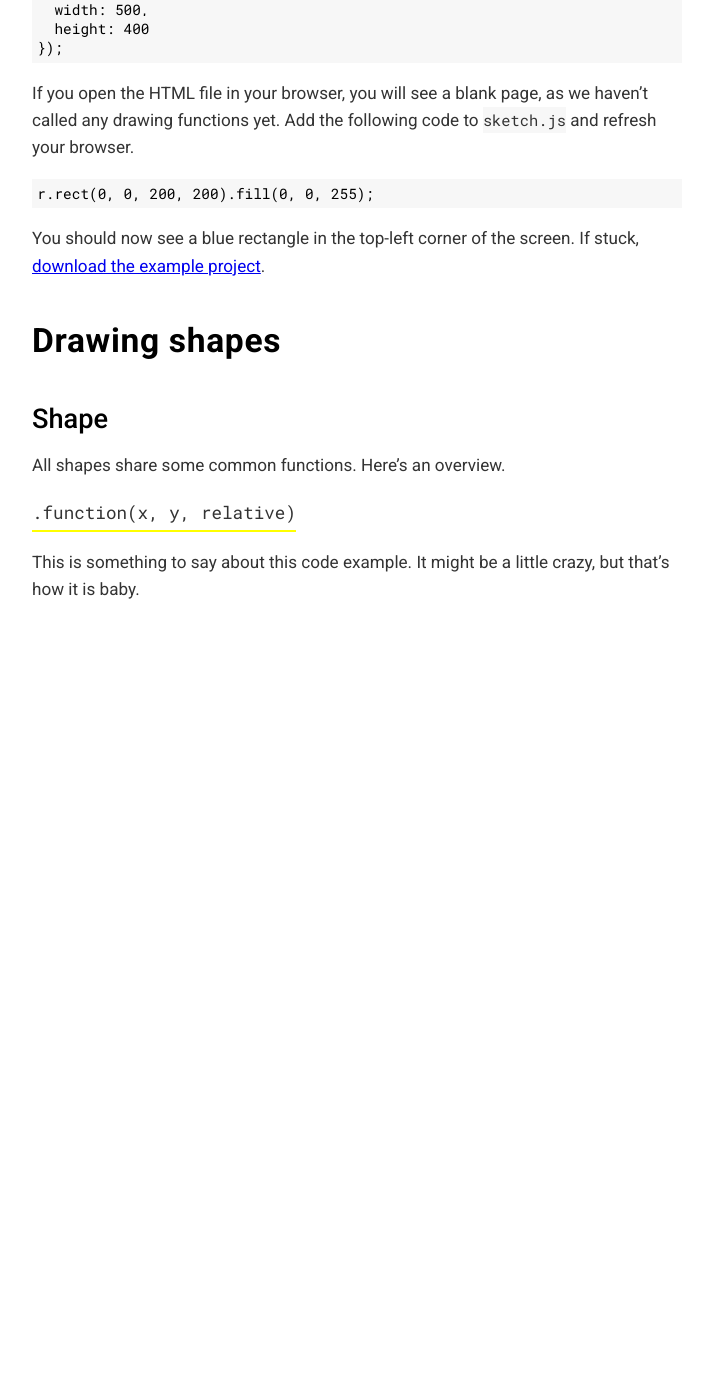
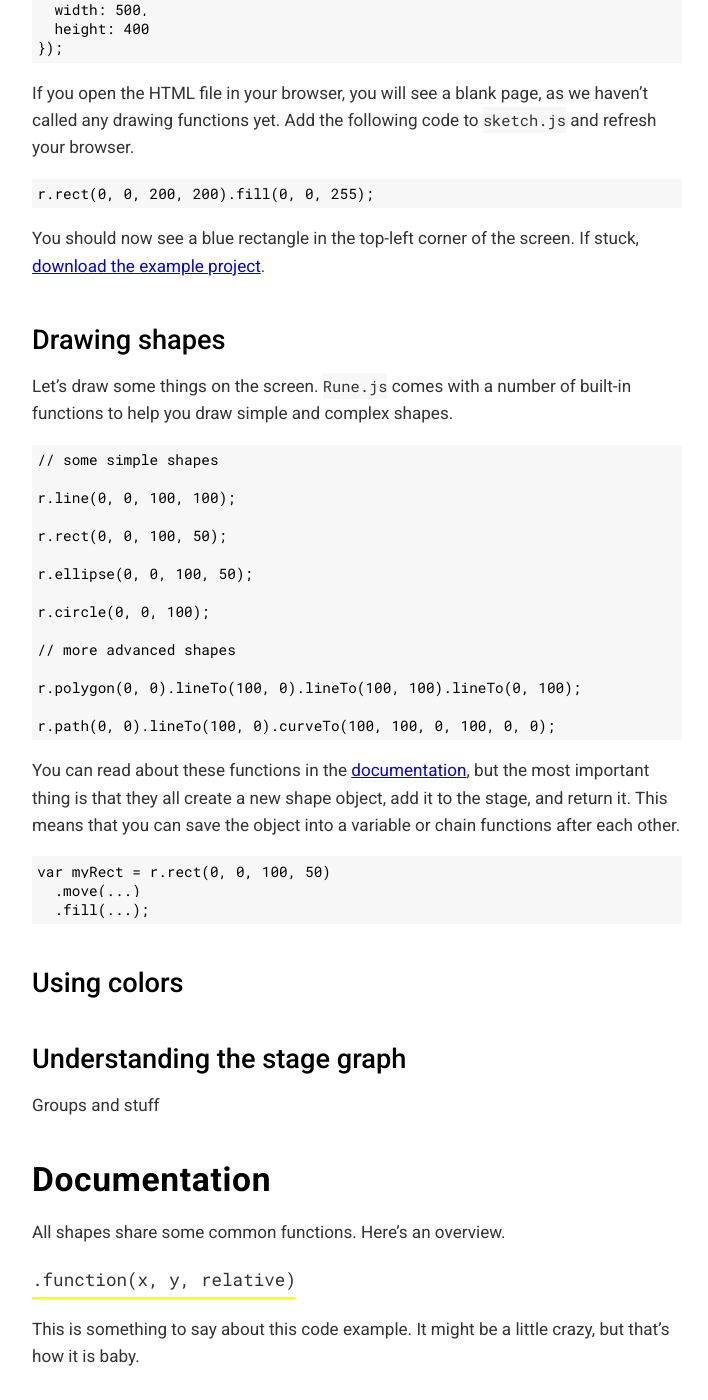
Before and after one commit to runemadsen/rune.js, a Jekyll site: the page built from index.md, in a window 1280 px wide and 1400 px high, scrolled down 875 px. Shown: the whole window, without its empty margins (13-721 px from the left). Built offline with Jekyll 4.4.1, drawn with Linux system fonts in a browser that asks for light colours; before the commit the page ends 1509 px from its top, so only the background shows below that; some of the changed text lies outside the part shown.

Commit message:
lots more

````diff
--- a/index.md
+++ b/index.md
@@ -45,9 +45,45 @@ r.rect(0, 0, 200, 200).fill(0, 0, 255);
 
 You should now see a blue rectangle in the top-left corner of the screen. If stuck, [download the example project](#).
 
-## Drawing shapes
+### Drawing shapes
 
-### Shape
+Let's draw some things on the screen. `Rune.js` comes with a number of built-in functions to help you draw simple and complex shapes.
+
+```js
+// some simple shapes
+
+r.line(0, 0, 100, 100);
+
+r.rect(0, 0, 100, 50);
+
+r.ellipse(0, 0, 100, 50);
+
+r.circle(0, 0, 100);
+
+// more advanced shapes
+
+r.polygon(0, 0).lineTo(100, 0).lineTo(100, 100).lineTo(0, 100);
+
+r.path(0, 0).lineTo(100, 0).curveTo(100, 100, 0, 100, 0, 0);
+```
+
+You can read about these functions in the [documentation](#), but the most important thing is that they all create a new shape object, add it to the stage, and return it. This means that you can save the object into a variable or chain functions after each other.
+
+```js
+var myRect = r.rect(0, 0, 100, 50)
+  .move(...)
+  .fill(...);
+```
+
+### Using colors
+
+
+### Understanding the stage graph
+
+Groups and stuff
+
+
+## Documentation
 
 All shapes share some common functions. Here's an overview.
 
````
Also changed, not shown: other parts of index.md (+1 -1 lines).
